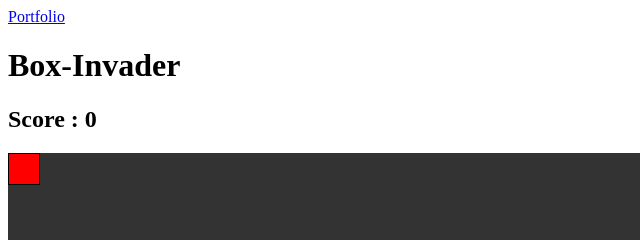
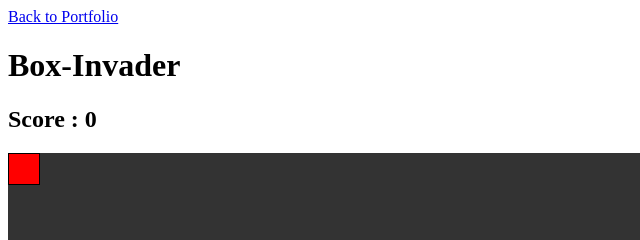
Before and after one commit to Sor-Harr/Box-Invader, a plain HTML site: page index.html in a window 1280 px wide. Shown: the top 240 px of the page, 0-640 px from the left. Drawn offline with Linux system fonts and the light colour scheme.

Commit message:
changed link name

```diff
--- a/index.html
+++ b/index.html
@@ -27,7 +27,7 @@
         </style>
     </head>
     <body>
-        <a href = 'https://sor-harr.github.io/Portfolio/'>Portfolio</a>
+        <a href = 'https://sor-harr.github.io/Portfolio/'>Back to Portfolio</a>
         <h1>Box-Invader</h1>
         <h2>Hello World</h2>
         <div class="game">
```
